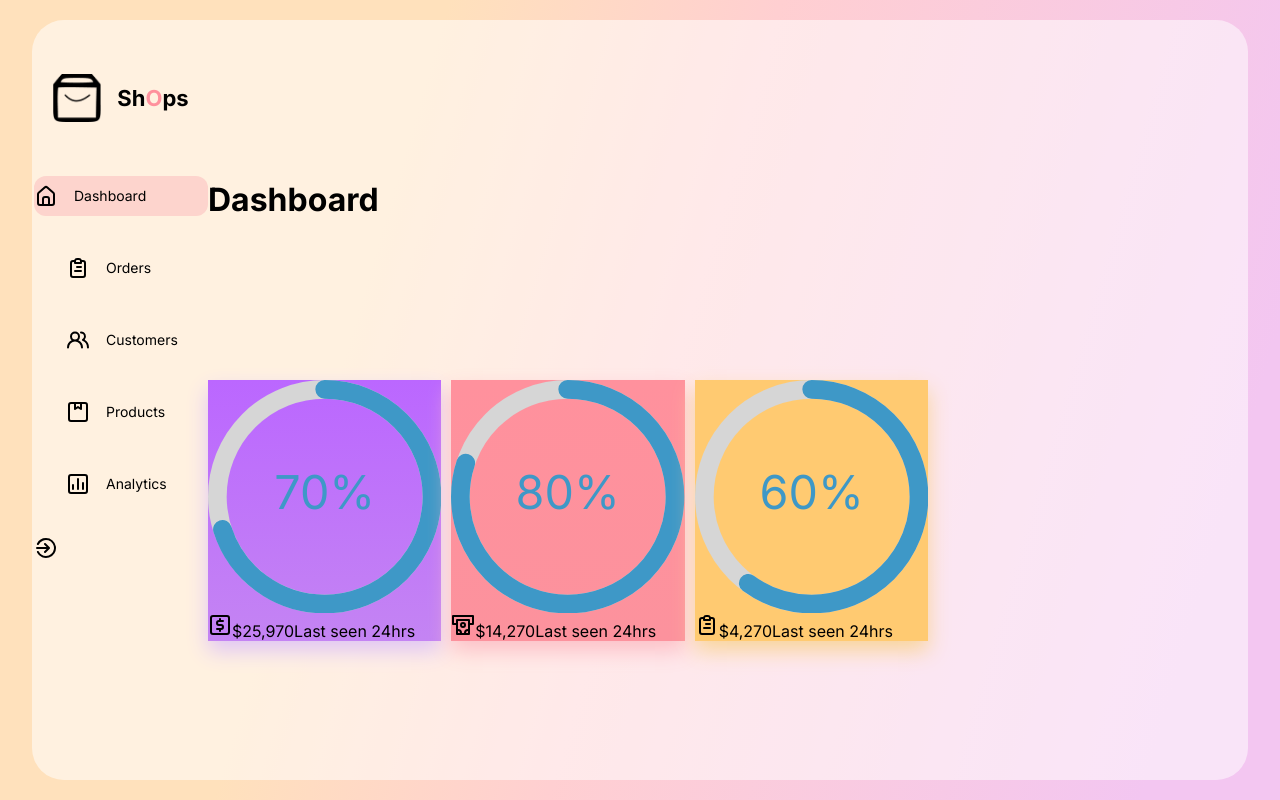
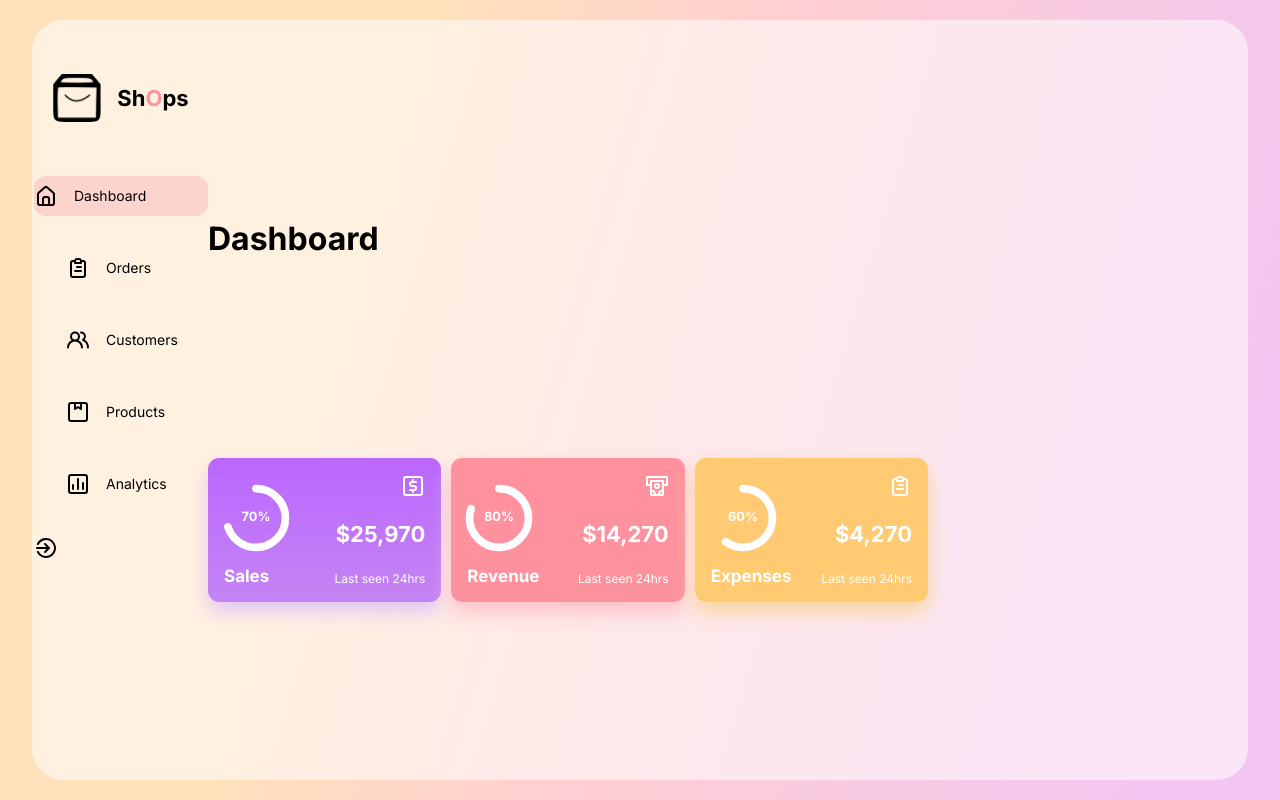
Before and after one commit to EliusCaleb/reactdashboard, a React (Create React App) app: page / in a window 1280 px wide. Built offline with nearby package versions, Linux system fonts and the light colour scheme.

Commit message:
finish compact card

```diff
--- a/src/components/Card/Card.css
+++ b/src/components/Card/Card.css
@@ -0,0 +1,62 @@
+.compact{
+    display: flex;
+    flex: 1;
+    height: 7rem!important;
+    border-radius: 0.7rem;
+    color: white;
+    position: relative;
+    cursor: pointer;
+    padding: 1rem;
+
+}
+
+.compact :hover{
+    box-shadow: none !important;
+}
+
+.radialBar{
+    flex: 1;
+    display: flex;
+    flex-direction: column;
+    justify-content: flex-end;
+    gap: 1rem;
+}
+.CircularProgressbar{
+    width: 4rem !important;
+    overflow: visible;
+
+}
+.CircularProgressbar-path{
+    stroke: white !important;
+    stroke-width: 12px !important;
+    filter: drop-shadow(2px, 4px, 6px, white);
+}
+
+.CircularProgressbar-trail{
+  display: none;
+}
+.CircularProgressbar-text{
+   fill: white !important;
+}
+
+.radialBar{
+    font-size: 17px;
+    font-weight: bold;
+}
+
+.details{
+    flex:1;
+    display: flex;
+    flex-direction: column;
+    justify-content: space-between;
+    align-items: flex-end;
+
+}
+
+.details > span:nth-child(2) {
+    font-size: 22px;
+    font-weight: bold;
+  }
+  .details> span:nth-child(3) {
+    font-size: 12px;
+  }
--- a/src/components/Card/Card.jsx
+++ b/src/components/Card/Card.jsx
@@ -1,5 +1,6 @@
 import { AnimateSharedLayout } from 'framer-motion';
 import React,{useState} from 'react';
+import './Card.css'
 import { CircularProgressbar } from "react-circular-progressbar";
 import "react-circular-progressbar/dist/styles.css";
 
@@ -9,7 +10,7 @@
     <>
         <AnimateSharedLayout>
           {
-            expand ? ('<ExpandCard/>'): <CompactCard   params={props}/>
+            expand ? (<ExpandCard  params={props} setExpand={()=>setExpand(false)}/>): <CompactCard   params={props} setExpand={()=>setExpand(true)}/>
           }
         </AnimateSharedLayout>
     </>
@@ -17,12 +18,13 @@
 }
 
 
-function CompactCard({params}){
+function CompactCard({params, setExpand}){
       const Png = params.png
     return (
-        <div className="compact" style={{background: params.color.backGround, boxShadow: params.color.boxShadow}}>
+        <div className="compact" style={{background: params.color.backGround, boxShadow: params.color.boxShadow}} onClick={setExpand}>
            <div className="radialBar">
               <CircularProgressbar  value={params.barValue} text={`${params.barValue}%`} />
+              <span>{params.title}</span>
            </div>
            <div className="details">
             <Png/>
```
